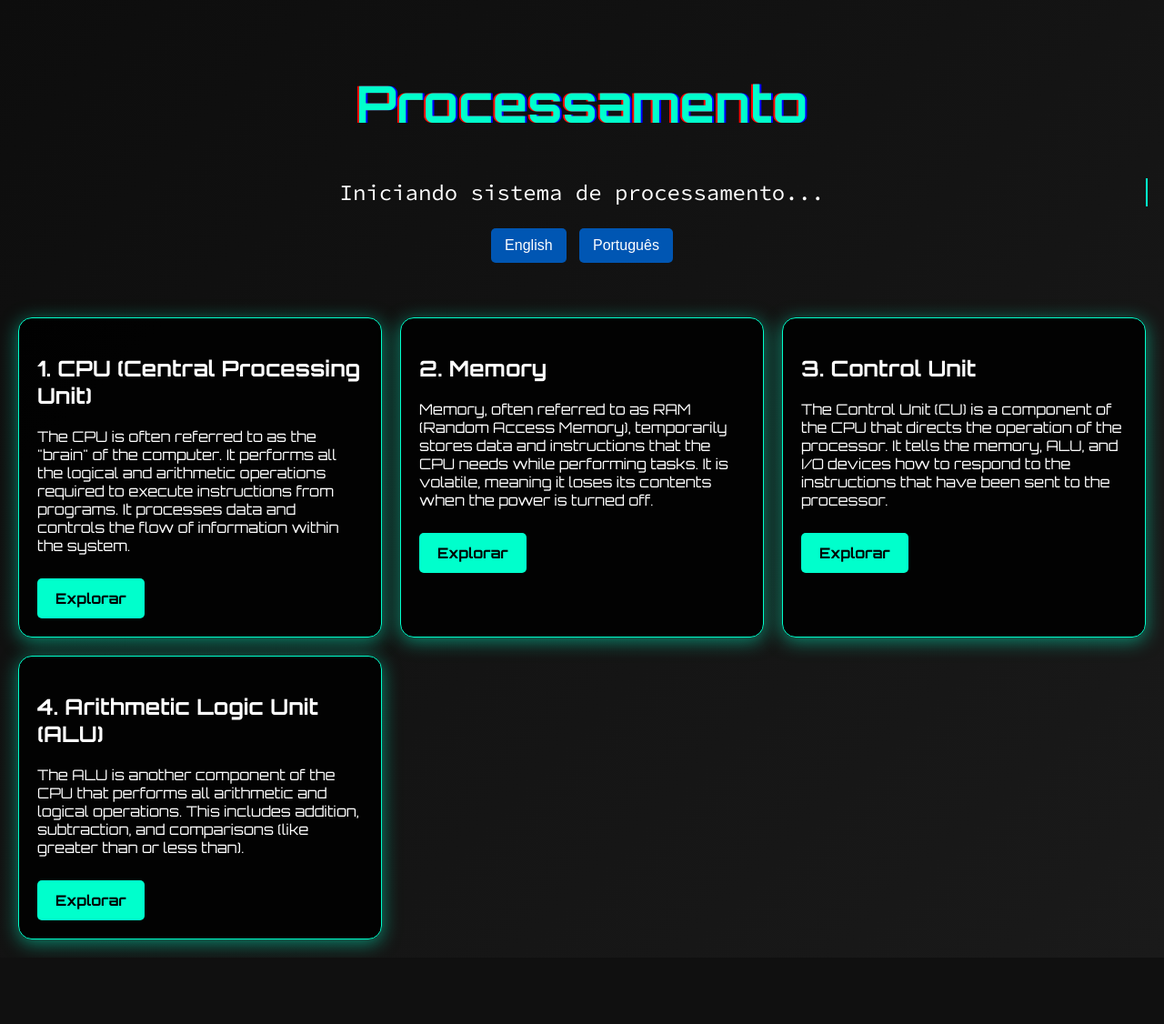
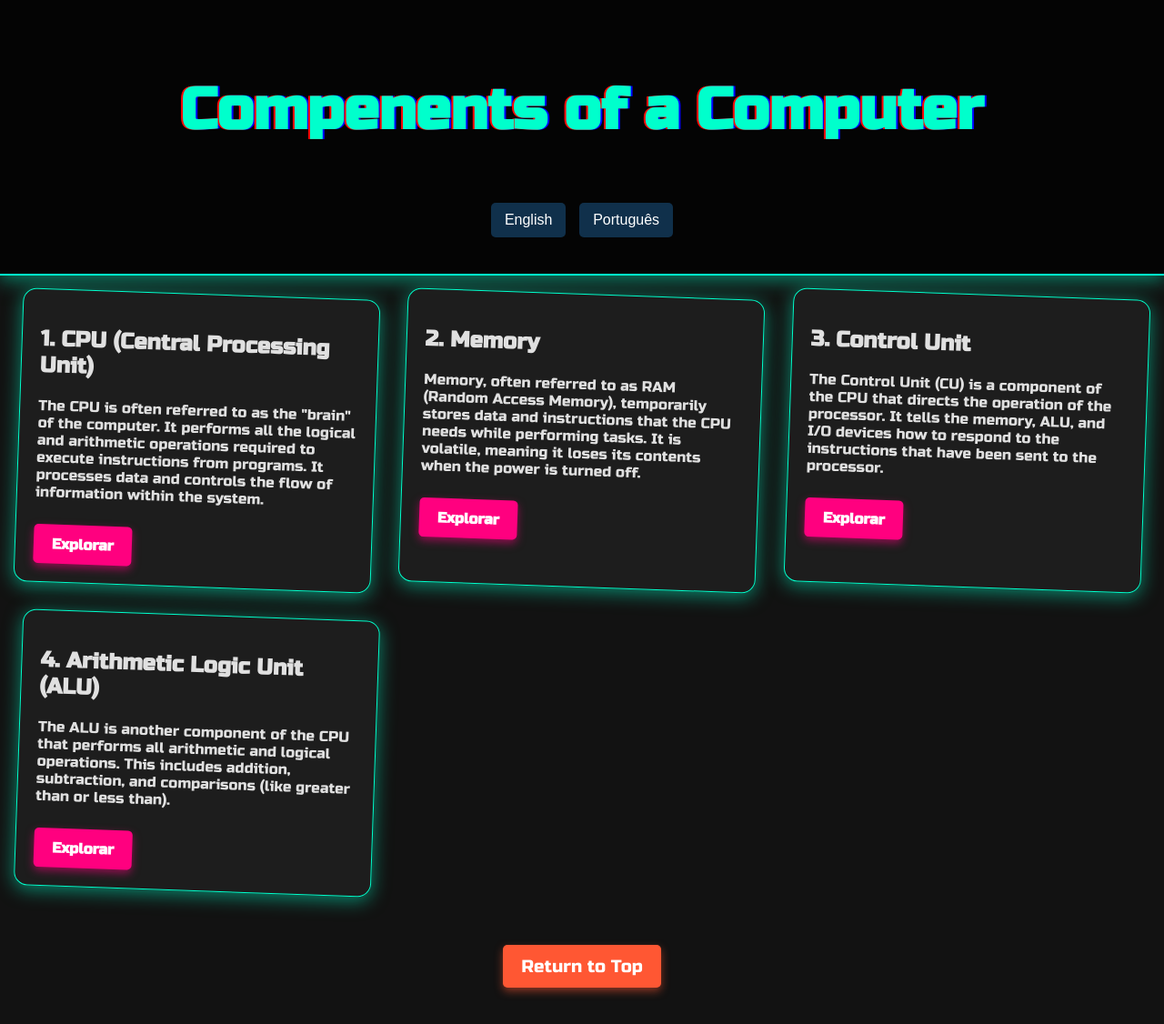
Before and after one commit to sofiaamosqueraa/PYTHON, a Flask app: page /modulos/processamento/componentes in a window 1280 px wide. Shown: the whole page at 91% size. Before the commit the page ends 1052 px from the top, so only its background shows below. Run offline with Flask 3, Linux system fonts and the light colour scheme.

Commit message:
change style

```diff
--- a/static/css/components.css
+++ b/static/css/components.css
@@ -0,0 +1,119 @@
+body {
+    font-family: 'Russo One', sans-serif;
+    margin: 0;
+    padding: 0;
+    background-color: #121212; /* Dark background */
+    color: #e0e0e0; /* Light gray text color */
+    overflow-y: auto; /* Allow vertical scrolling */
+}
+.cyber-header {
+    text-align: center;
+    padding: 40px 20px;
+    position: relative;
+    z-index: 1;
+    background: rgba(0, 0, 0, 0.8); /* Semi-transparent background for header */
+    border-bottom: 2px solid #00ffcc; /* Neon border */
+    box-shadow: 0 4px 20px rgba(0, 255, 204, 0.5); /* Shadow for header */
+}
+.glitch-text {
+    font-size: 4em; /* Larger font size for title */
+    color: #00ffcc; /* Neon color for title */
+    position: relative;
+    display: inline-block;
+    animation: glitch 1s infinite;
+}
+@keyframes glitch {
+    0% { text-shadow: 2px 0 red, -2px 0 blue; }
+    20% { text-shadow: -2px 0 red, 2px 0 blue; }
+    40% { text-shadow: 2px 0 red, -2px 0 blue; }
+    60% { text-shadow: -2px 0 red, 2px 0 blue; }
+    100% { text-shadow: 0 0 red, 0 0 blue; }
+}
+.terminal-text {
+    font-size: 1.5em; /* Increased font size for terminal text */
+    color: #ffffff;
+    margin-top: 10px;
+    overflow: hidden;
+    white-space: nowrap;
+    border-right: 2px solid #00ffcc; /* Neon cursor */
+    animation: typing 3s steps(30, end) forwards;
+}
+@keyframes typing {
+    from { width: 0; }
+    to { width: 100%; }
+}
+.cyber-grid {
+    display: grid;
+    grid-template-columns: repeat(auto-fill, minmax(300px, 1fr)); /* Adjusted min width */
+    gap: 30px; /* Increased gap between cards */
+    padding: 20px;
+    z-index: 1;
+    position: relative;
+}
+.cyber-card {
+    background: rgba(30, 30, 30, 0.9); /* Darker card background */
+    border-radius: 15px; /* More rounded corners */
+    padding: 20px;
+    transition: transform 0.3s, box-shadow 0.3s;
+    position: relative;
+    overflow: hidden;
+    border: 1px solid #00ffcc; /* Neon border for cards */
+    box-shadow: 0 4px 20px rgba(0, 255, 204, 0.5); /* Neon shadow for cards */
+    transform: rotate(2deg); /* Slight rotation for a dynamic look */
+}
+.cyber-card:hover {
+    transform: translateY(-5px) rotate(0deg); /* Lift and straighten on hover */
+    box-shadow: 0 8px 30px rgba(0, 255, 204, 0.7); /* Enhanced shadow on hover */
+}
+.holo-button {
+    display: inline-block;
+    padding: 12px 20px; /* Increased padding for buttons */
+    margin-top: 10px;
+    border: none;
+    border-radius: 5px;
+    background-color: #ff007f; /* Neon pink button */
+    color: #ffffff;
+    text-decoration: none;
+    font-weight: bold; /* Bold text for buttons */
+    transition: background-color 0.3s, transform 0.3s;
+    box-shadow: 0 4px 10px rgba(255, 0, 127, 0.5); /* Shadow for button */
+}
+.holo-button:hover {
+    background-color: #e6006d; /* Darker neon on hover */
+    transform: scale(1.05); /* Slightly enlarge on hover */
+}
+.language-switcher {
+    margin-top: 20px; /* Space above the buttons */
+}
+.language-switcher button {
+    padding: 10px 15px;
+    margin: 0 5px;
+    border: none;
+    border-radius: 5px;
+    background-color: #10304b;
+    ; /* Darker blue for buttons */
+    color: white;
+    cursor: pointer;
+    transition: background-color 0.3s, transform 0.3s;
+    font-size: 1em; /* Font size for buttons */
+}
+.language-switcher button:hover {
+    background-color: #004494; /* Darker shade on hover */
+    transform: scale(1.05); /* Slightly enlarge on hover */
+}
+.back-button {
+    display: inline-block;
+    margin: 40px auto; /* Center the button */
+    padding: 12px 20px;
+    background-color: #ff5733; /* Bright red color for back button */
+    color: white;
+    text-decoration: none;
+    border-radius: 5px;
+    font-size: 1.2em; /* Larger font size for visibility */
+    transition: background-color 0.3s, transform 0.3s;
+    box-shadow: 0 4px 10px rgba(255, 87, 51, 0.5); /* Shadow for button */
+}
+.back-button:hover {
+    background-color: #e63929; /* Darker red on hover */
+    transform: scale(1.05); /* Slightly enlarge on hover */
+}
--- a/templates/modulos/processamento/componentes.html
+++ b/templates/modulos/processamento/componentes.html
@@ -6,107 +6,10 @@
     <meta name="viewport" content="width=device-width, initial-scale=1.0">
     <title>Processamento</title>
     <link href="https://fonts.googleapis.com/css2?family=Orbitron:wght@400;500;600;700&display=swap" rel="stylesheet">
-    <link href="https://fonts.googleapis.com/css2?family=Source+Code+Pro&display=swap" rel="stylesheet">
+    <link href="https://fonts.googleapis.com/css2?family=Russo+One&display=swap" rel="stylesheet">
+    <link rel="stylesheet" href="/static/css/components.css">
     <style>
-        body {
-            font-family: 'Orbitron', sans-serif;
-            margin: 0;
-            padding: 0;
-            background: linear-gradient(135deg, #0d0d0d, #1a1a1a); /* Gradient background */
-            color: #ffffff; /* White text color */
-            overflow-y: auto; /* Allow vertical scrolling */
-            position: relative;
-        }
-        .cyber-header {
-            text-align: center;
-            padding: 40px 20px;
-            position: relative;
-            z-index: 1;
-        }
-        .glitch-text {
-            font-size: 3.5em; /* Larger font size for title */
-            color: #00ffcc; /* Neon color for title */
-            position: relative;
-            display: inline-block;
-            animation: glitch 1s infinite;
-        }
-        @keyframes glitch {
-            0% { text-shadow: 2px 0 red, -2px 0 blue; }
-            20% { text-shadow: -2px 0 red, 2px 0 blue; }
-            40% { text-shadow: 2px 0 red, -2px 0 blue; }
-            60% { text-shadow: -2px 0 red, 2px 0 blue; }
-            100% { text-shadow: 0 0 red, 0 0 blue; }
-        }
-        .terminal-text {
-            font-family: 'Source Code Pro', monospace;
-            font-size: 1.5em; /* Increased font size for terminal text */
-            color: #ffffff;
-            margin-top: 10px;
-            overflow: hidden;
-            white-space: nowrap;
-            border-right: 2px solid #00ffcc; /* Neon cursor */
-            animation: typing 3s steps(30, end) forwards;
-        }
-        @keyframes typing {
-            from { width: 0; }
-            to { width: 100%; }
-        }
-        .cyber-grid {
-            display: grid;
-            grid-template-columns: repeat(auto-fill, minmax(300px, 1fr)); /* Adjusted min width */
-            gap: 20px;
-            padding: 20px;
-            z-index: 1;
-            position: relative;
-        }
-        .cyber-card {
-            background: rgba(0, 0, 0, 0.9); /* Darker card background */
-            border-radius: 15px; /* More rounded corners */
-            padding: 20px;
-            transition: transform 0.3s, box-shadow 0.3s;
-            position: relative;
-            overflow: hidden;
-            border: 1px solid #00ffcc; /* Neon border for cards */
-            box-shadow: 0 4px 20px rgba(0, 255, 204, 0.5); /* Neon shadow for cards */
-        }
-        .cyber-card:hover {
-            transform: translateY(-5px);
-            box-shadow: 0 8px 30px rgba(0, 255, 204, 0.7); /* Enhanced shadow on hover */
-        }
-        .holo-button {
-            display: inline-block;
-            padding: 12px 20px; /* Increased padding for buttons */
-            margin-top: 10px;
-            border: none;
-            border-radius: 5px;
-            background-color: #00ffcc; /* Neon button */
-            color: #000;
-            text-decoration: none;
-            font-weight: bold; /* Bold text for buttons */
-            transition: background-color 0.3s, transform 0.3s;
-        }
-        .holo-button:hover {
-            background-color: #00cc99; /* Darker neon on hover */
-            transform: scale(1.05); /* Slightly enlarge on hover */
-        }
-        .language-switcher {
-            margin-top: 20px; /* Space above the buttons */
-        }
-        .language-switcher button {
-            padding: 10px 15px;
-            margin: 0 5px;
-            border: none;
-            border-radius: 5px;
-            background-color: #0056b3; /* Darker blue for buttons */
-            color: white;
-            cursor: pointer;
-            transition: background-color 0.3s, transform 0.3s;
-            font-size: 1em; /* Font size for buttons */
-        }
-        .language-switcher button:hover {
-            background-color: #004494; /* Darker shade on hover */
-            transform: scale(1.05); /* Slightly enlarge on hover */
-        }
+
     </style>
     <script>
         function switchLanguage(lang) {
@@ -122,8 +25,7 @@
 </head>
 <body>
     <div class="cyber-header">
-        <h1 class="glitch-text">Processamento</h1>
-        <p class="terminal-text">Iniciando sistema de processamento...</p>
+        <h1 class="glitch-text">Compenents of a Computer</h1>
         <div class="language-switcher">
             <button onclick="switchLanguage('en')">English</button>
             <button onclick="switchLanguage('pt')">Português</button>
@@ -180,5 +82,8 @@
             </div>
         </div>
     </main>
+    <div style="text-align: center;">
+        <a href="/" class="back-button">Return to Top</a>
+    </div>
 </body>
 </html>
```
